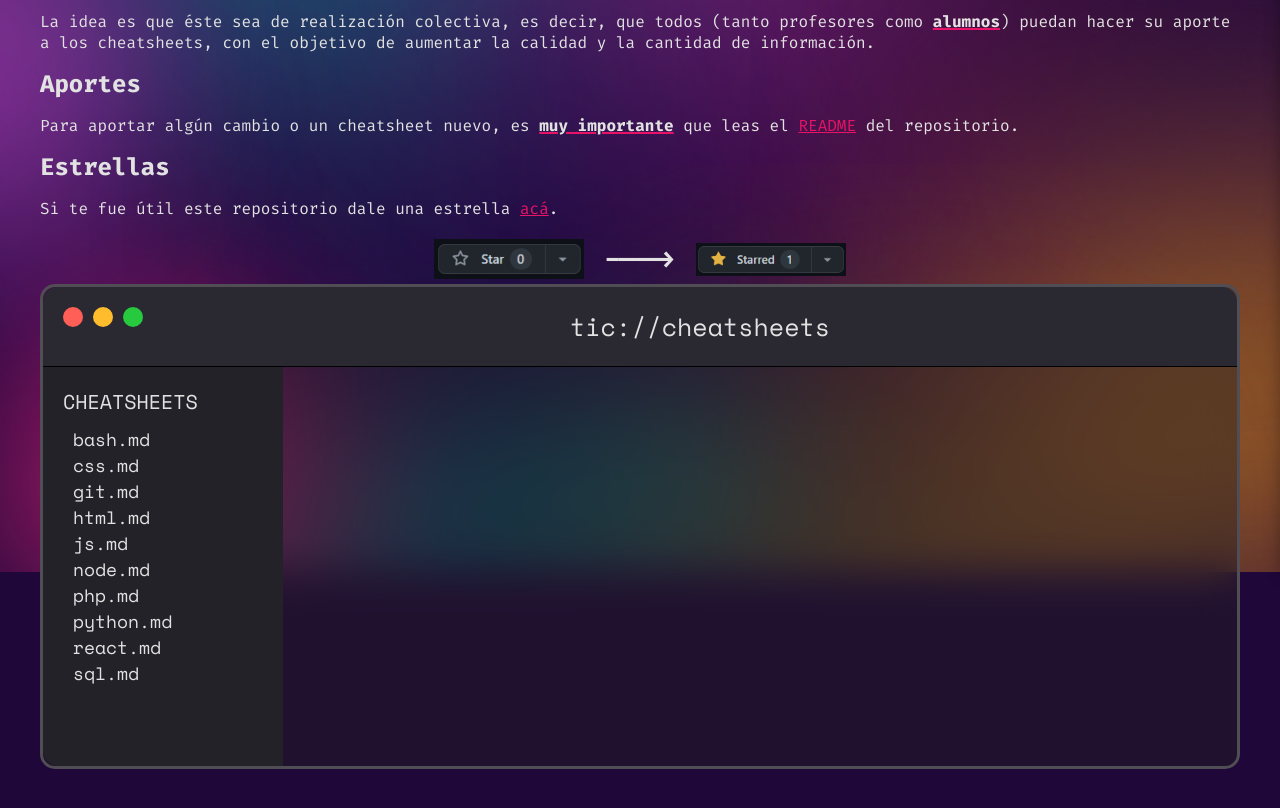
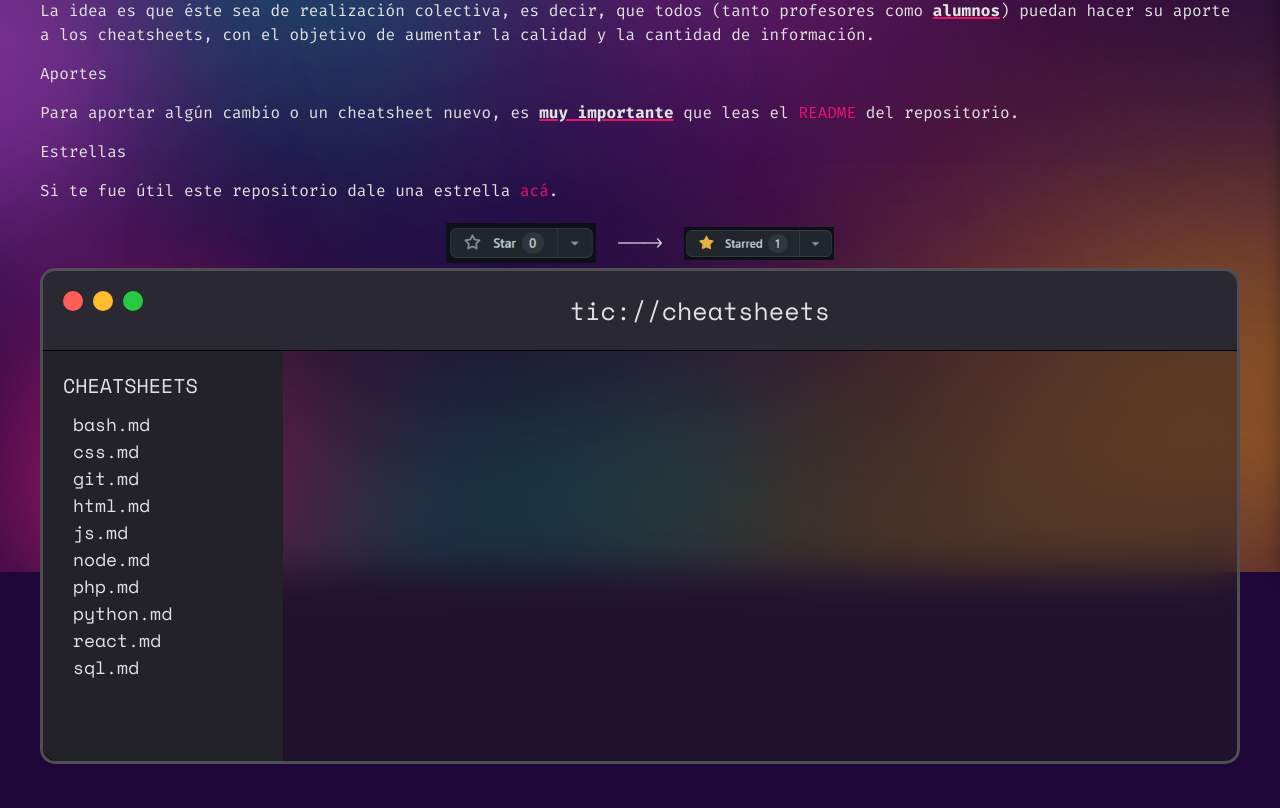
Before and after one commit to nachovigilante/cheatsheets, a Next.js app: page / in a window 1280 px wide. Shown: the part 228-1036 px from the top of the page. Built offline with nearby package versions, Linux system fonts and the light colour scheme.

Commit message:
build: added tailwindcss

```diff
--- a/package.json
+++ b/package.json
@@ -33,11 +33,14 @@
         "@commitlint/config-conventional": "^17.1.0",
         "@types/node": "^18.6.3",
         "@types/react": "^18.0.15",
+        "autoprefixer": "^10.4.14",
         "commitlint": "^17.1.2",
         "eslint": "8.20.0",
         "eslint-config-next": "12.2.3",
         "husky": "^8.0.0",
+        "postcss": "^8.4.21",
         "puppeteer": "^17.0.0",
+        "tailwindcss": "^3.2.7",
         "typescript": "^4.7.4"
     }
 }
--- /dev/null
+++ b/postcss.config.js
@@ -0,0 +1,6 @@
+module.exports = {
+  plugins: {
+    tailwindcss: {},
+    autoprefixer: {},
+  },
+}
--- a/styles/globals.scss
+++ b/styles/globals.scss
@@ -1,3 +1,7 @@
+@tailwind base;
+@tailwind components;
+@tailwind utilities;
+
 @import url("https://fonts.googleapis.com/css2?family=Fira+Code:wght@300;400;500;700&display=swap");
 @import url('https://fonts.googleapis.com/css2?family=Space+Mono:wght@400;700&display=swap');
 @import "../public/assets/fontawesome/scss/fontawesome.scss";
--- /dev/null
+++ b/tailwind.config.js
@@ -0,0 +1,12 @@
+/** @type {import('tailwindcss').Config} */
+module.exports = {
+    content: [
+        "./pages/**/*.{js,ts,jsx,tsx}",
+        "./components/**/*.{js,ts,jsx,tsx}",
+        "./styles/**/*.{js,ts,jsx,tsx,scss,css}"
+    ],
+    theme: {
+        extend: {},
+    },
+    plugins: [],
+};
```
Also changed, not shown: 1 other file (tests, documents, lock files or other folders).
